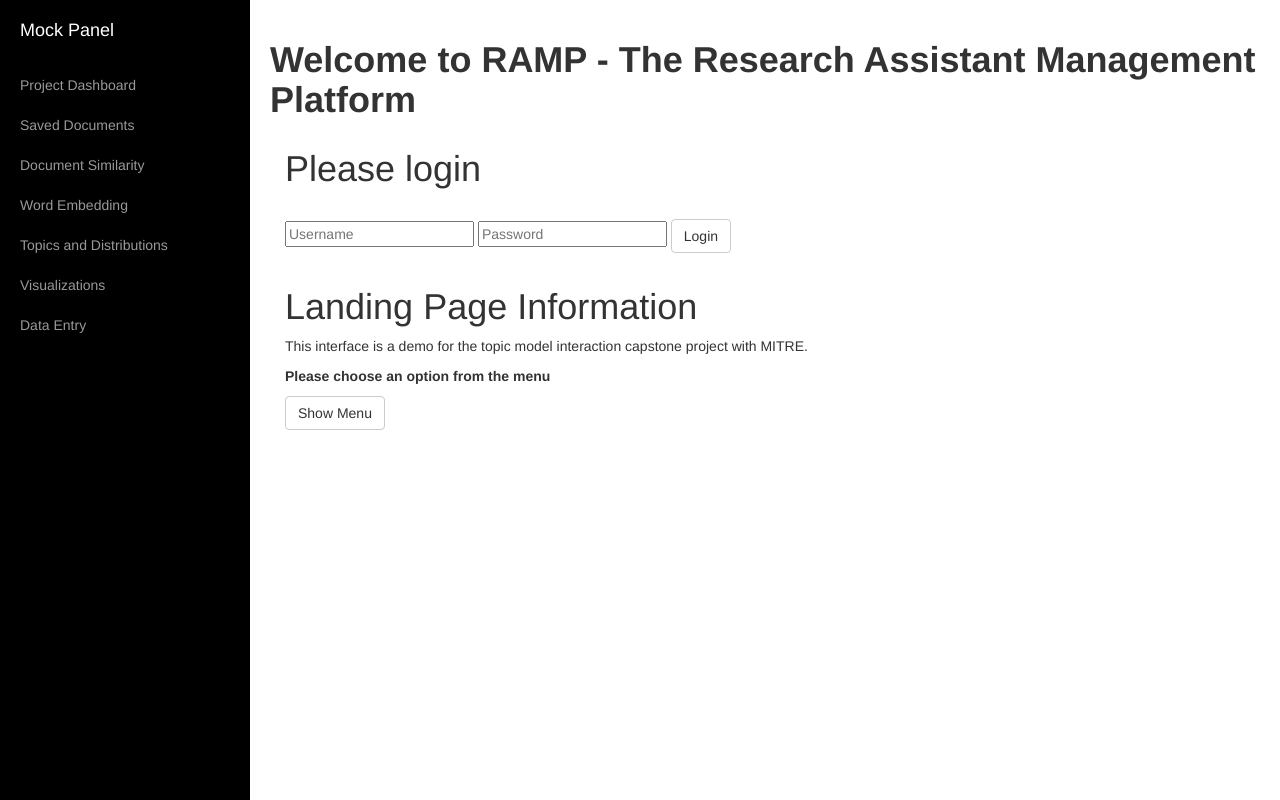
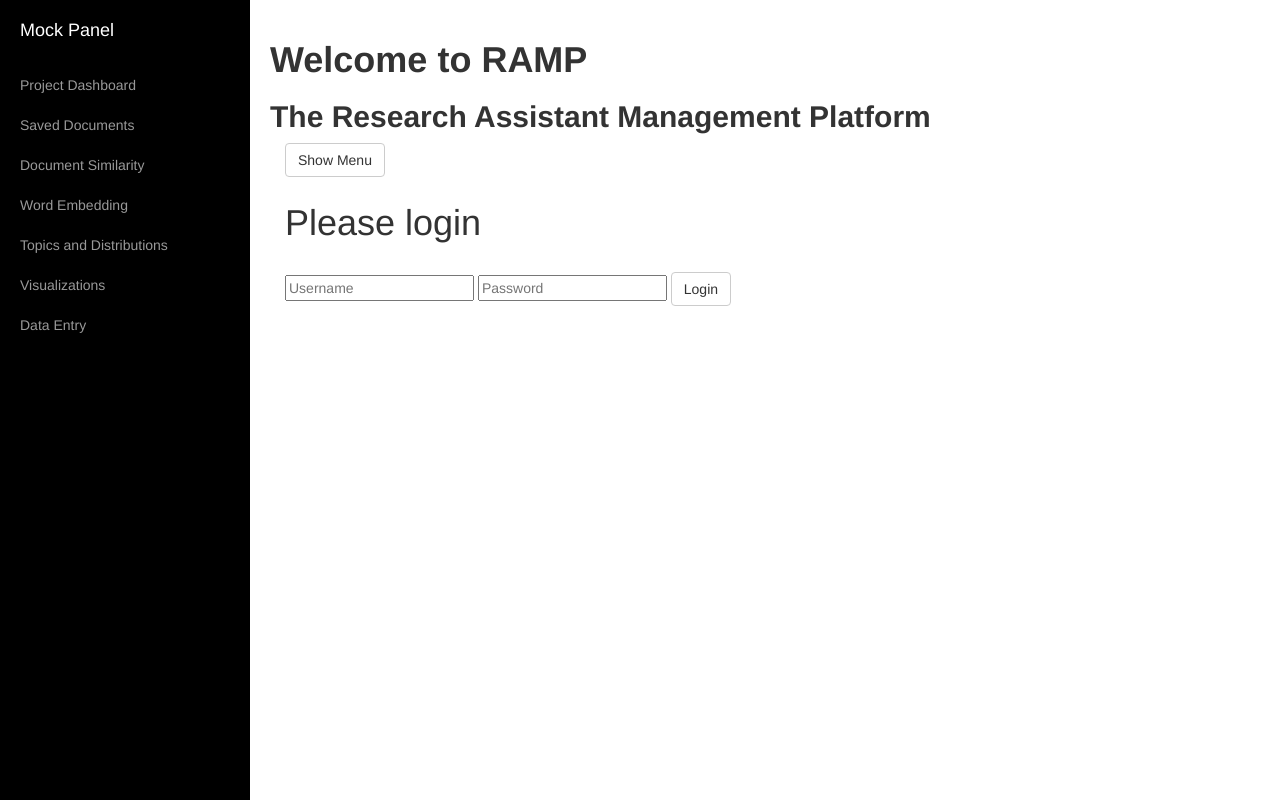
Before and after one commit to nickkimer/capstoneflaskapp, a Flask app: page / in a window 1280 px wide. Run offline with Flask 2, Linux system fonts and the light colour scheme; some libraries are stand-ins or nearby versions.

Commit message:
update the overall template

```diff
--- a/app/templates/template.html
+++ b/app/templates/template.html
@@ -60,23 +60,14 @@
 
         <!-- Page Content -->
         <div id="page-content-wrapper">
-            <h1><b>Welcome to RAMP - The Research Assistant Management Platform</b></h1>
+            <h1><b>Welcome to RAMP</b></h1>
+            <h2><b>The Research Assistant Management Platform</b></h2>
+            <div class="col-lg-12">
+                <a href="#menu-toggle" class="btn btn-default" id="menu-toggle">Show Menu</a>
+            </div><br><br>
             <div class="container-fluid">
                 {% block content %} {% endblock %}
             </div>
-
-            <div class="container-fluid">
-                <div class="row">
-                    <div class="col-lg-12">
-                        <h1>Landing Page Information</h1>
-                        <p>This interface is a demo for the topic model interaction capstone project with MITRE.</p>
-                        <p><b>Please choose an option from the menu</b></p>
-                        <a href="#menu-toggle" class="btn btn-default" id="menu-toggle">Show Menu</a>
-                    </div>
-                </div>
-            </div>
-
-
 
         </div>
         <!-- /#page-content-wrapper -->
```
